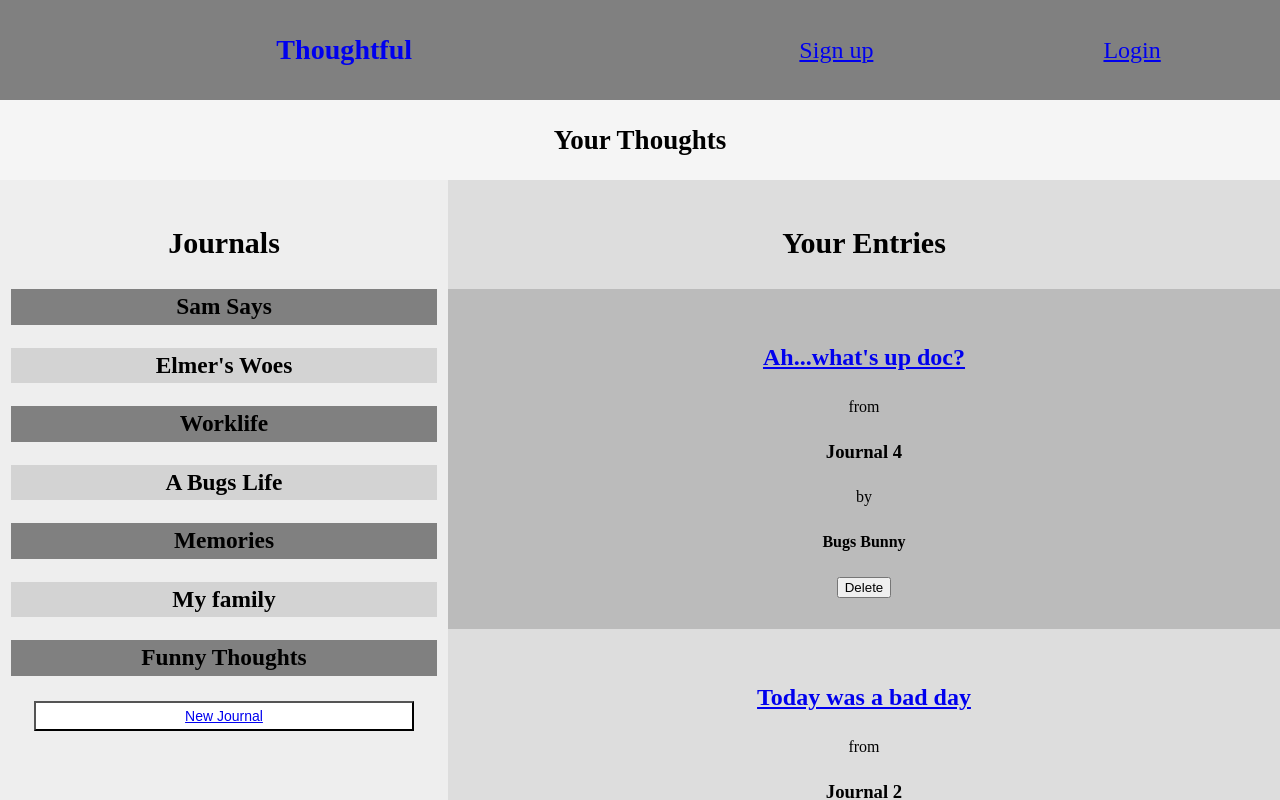
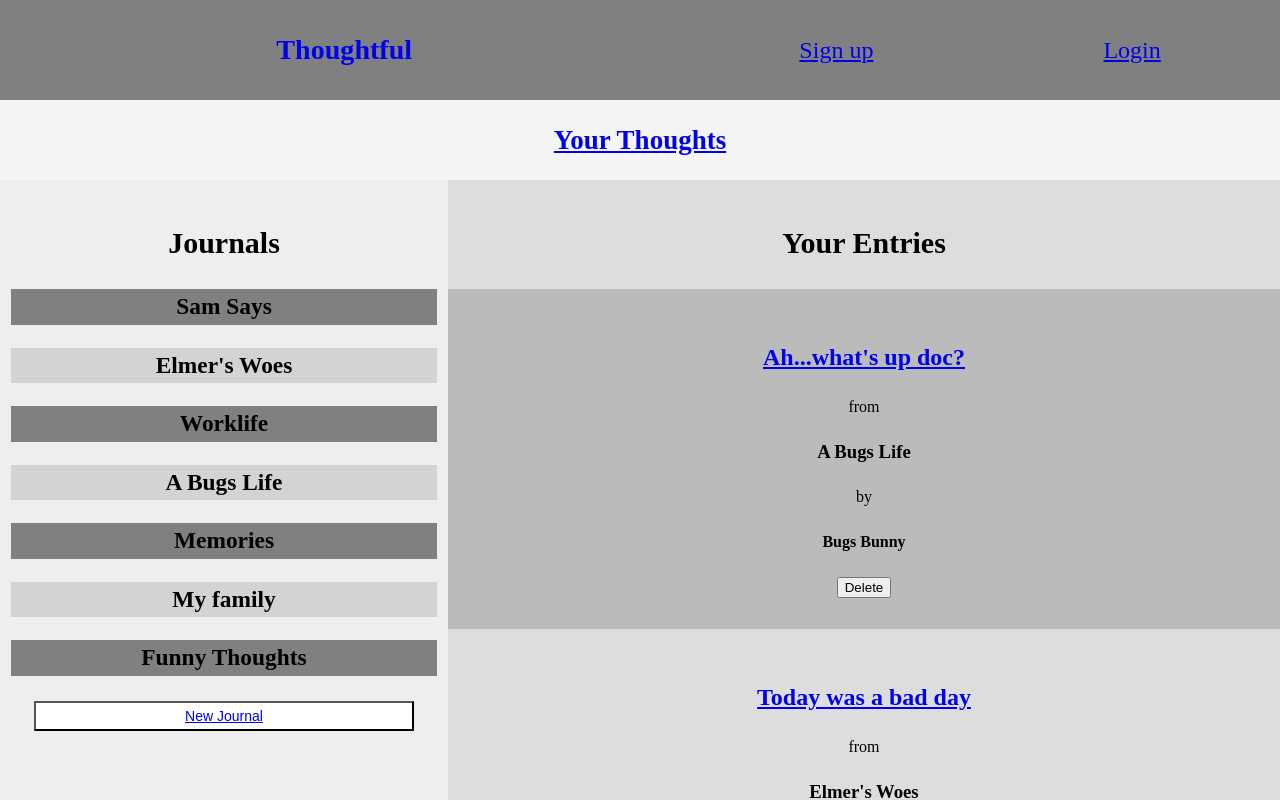
Before and after one commit to traviswhittington88/thoughtful-client, a React (Create React App) app: page /homepage in a window 1280 px wide. Shown: the top 800 px of the page. Built offline with nearby package versions, Linux system fonts and the light colour scheme.

Commit message:
added name of journal to entries in homepage view

```diff
--- a/src/components/EntryItem/EntryItem.js
+++ b/src/components/EntryItem/EntryItem.js
@@ -25,7 +25,7 @@ export default function EntryItem(props) {
                   </Link>
                 </h2>
                 <p>from</p>
-                <h3 className="entry-subheading">Journal {props.journal_id}</h3>
+                <h3 className="entry-subheading">{props.journal_name}</h3>
                 <p>by</p>
                 <h4>{props.pseudonym}</h4>
                 <h4>{props.date}</h4>
--- a/src/components/EntryList/EntryList.js
+++ b/src/components/EntryList/EntryList.js
@@ -3,13 +3,15 @@ import { Link } from 'react-router-dom'
 import './EntryList.css'
 import EntryItem from '../EntryItem/EntryItem';
 import EntryContext from '../../contexts/EntryContext'
+import { getJournalName } from '../../helpers'
 
 export default class EntryList extends Component {
 
   static contextType = EntryContext
 
   render() {
-    const  { dummyEntries } = this.context
+    const  { dummyEntries, journals } = this.context
+
     return (
       <>
         <section className="EntryList">
@@ -21,8 +23,10 @@ export default class EntryList extends Component {
               <EntryItem
                 key={entry.id}
                 {...entry}
+                journal_name={getJournalName(entry, journals)}
               />
-            )}
+              )
+            }
             <button type="button" className="add-entry-button">
               <Link
                 to="/addentry"
--- /dev/null
+++ b/src/helpers.js
@@ -0,0 +1,8 @@
+function getJournalName(entry, journals) {
+  const journal_id = entry.journal_id
+  const journal = journals.filter(journal => journal.id === journal_id)
+  const journal_name = journal[0].name
+  return journal_name
+}
+
+export { getJournalName }
--- a/src/routes/EntryContentPage/EntryContentPage.js
+++ b/src/routes/EntryContentPage/EntryContentPage.js
@@ -21,7 +21,7 @@ export default class EntryContentPage extends Component {
     const selectedEntry  = dummyEntries.filter(entry => entry.id === parseInt(entryid))
     const [ journal_id ] = selectedEntry.map(entry => entry.journal_id)
     const journal = journals.filter(journal => journal.id === journal_id)
-    const [ journal_name ] = journal.map(journal => journal.name)
+    const journal_name = journal[0].name
 
 
     return (
--- a/src/routes/HomePage/HomePage.js
+++ b/src/routes/HomePage/HomePage.js
@@ -1,4 +1,5 @@
 import React, { Component } from 'react'
+import { Link } from 'react-router-dom'
 import './HomePage.css'
 import Nav from '../../components/Nav/Nav'
 import Footer from '../../components/Footer/Footer'
@@ -14,7 +15,7 @@ export default class HomePage extends Component {
               <main role="main">
                 <div className="homepage">
                   <header role="banner" className="homepage-header">
-                    <h1 className="homepage-heading">Your Thoughts</h1>
+                    <Link to="/homepage"><h1 className="homepage-heading">Your Thoughts</h1></Link>
                   </header>
                   <div className="container">
                     <div className="split left">
```
